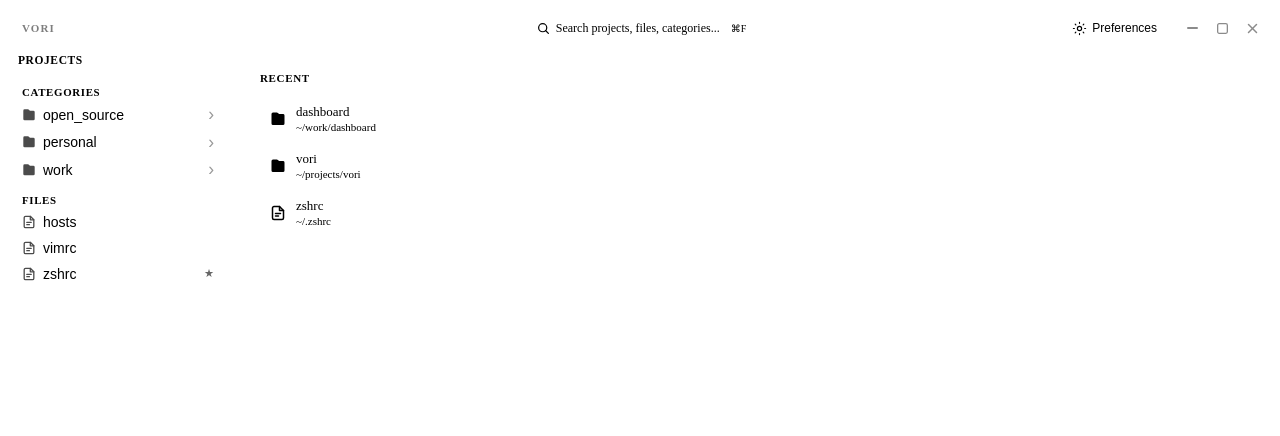
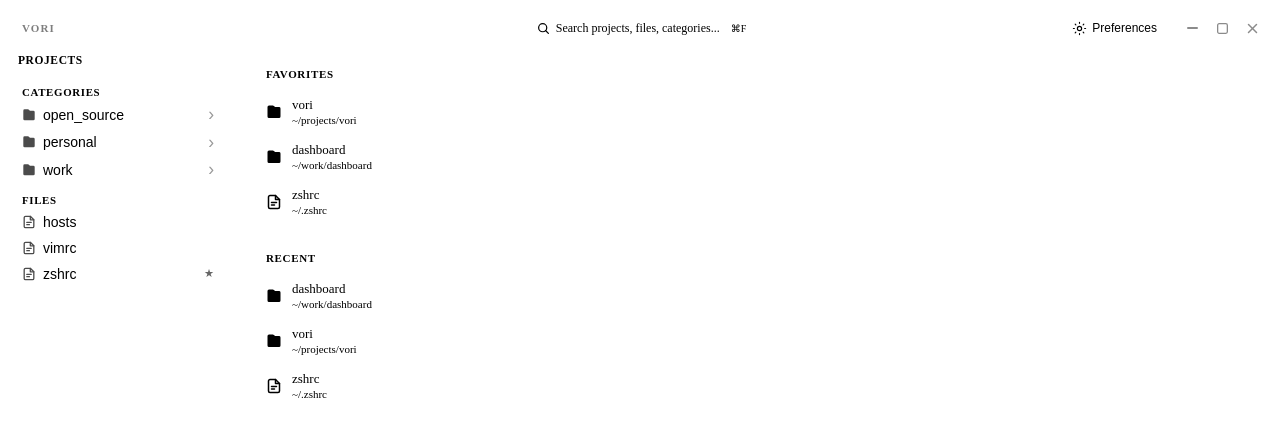
Before and after one commit to edu526/vori, a SvelteKit app: page / in a window 1280 px wide. Shown: the top 436 px of the page. Built offline with nearby package versions, Linux system fonts and the light colour scheme.

Commit message:
feat: Introduce `HomeView` component to display favorite and recent items, replacing `RecentsView`, and remove deprecated Linux desktop template configuration.

```diff
--- a/src-tauri/tauri.conf.json
+++ b/src-tauri/tauri.conf.json
@@ -34,9 +34,6 @@
       "icons/128x128@2x.png",
       "icons/icon.icns",
       "icons/icon.ico"
-    ],
-    "linux": {
-      "desktopTemplate": "icons/vori.desktop"
-    }
+    ]
   }
 }
--- /dev/null
+++ b/src/lib/components/HomeView.svelte
@@ -0,0 +1,312 @@
+<script lang="ts">
+  import { configStore } from '$lib/stores/config.svelte';
+  import { openProjectInEditor, openFileInEditor, openInTerminal, addRecent } from '$lib/api/commands';
+  import { getCurrentWindow } from '@tauri-apps/api/window';
+  import ItemIcon from '$lib/components/ItemIcon.svelte';
+  import { navigationStore } from '$lib/stores/navigation.svelte';
+
+  const MAX_RECENTS = 8;
+
+  const EDITOR_LABELS: Record<string, string> = {
+    vscode: 'VSCode', 'vscode-insiders': 'VSCode Insiders', cursor: 'Cursor',
+    windsurf: 'Windsurf', kiro: 'Kiro', zed: 'Zed', fleet: 'Fleet',
+    sublime: 'Sublime Text', graviton: 'Graviton', helix: 'Helix',
+    neovim: 'Neovim', vim: 'Vim', emacs: 'Emacs', kate: 'Kate', gedit: 'Gedit',
+  };
+
+  function editorLabel(id: string) {
+    return EDITOR_LABELS[id] ?? id;
+  }
+
+  // ── Derived state ────────────────────────────────────────────────────────────
+
+  const defaultEditor = $derived(configStore.preferences.default_editor);
+  const recents = $derived(configStore.recents.slice(0, MAX_RECENTS));
+
+  const favItems = $derived(() => {
+    const items: { key: string; name: string; path: string; type: 'project' | 'file' }[] = [];
+    for (const key of configStore.favorites.projects) {
+      const p = configStore.projects[key];
+      if (p) items.push({ key, name: key, path: p.path, type: 'project' });
+    }
+    for (const key of configStore.favorites.files) {
+      const f = configStore.files[key];
+      if (f) items.push({ key, name: key, path: f.path, type: 'file' });
+    }
+    return items;
+  });
+
+  const hasFavorites = $derived(favItems().length > 0);
+  const hasRecents = $derived(recents.length > 0);
+  const isEmpty = $derived(!hasFavorites && !hasRecents);
+
+  // ── Actions ──────────────────────────────────────────────────────────────────
+
+  function formatPath(path: string) {
+    return path.replace(/^\/home\/[^/]+/, '~');
+  }
+
+  function trackRecent(path: string, name: string, type: 'project' | 'file') {
+    const item = { path, name, type, timestamp: Date.now() / 1000 };
+    addRecent(item);
+    navigationStore.addRecentToView(item);
+    configStore.recents = [item, ...configStore.recents.filter(r => r.path !== path)].slice(0, 20);
+  }
+
+  async function openProject(path: string, name: string) {
+    await openProjectInEditor(path, defaultEditor);
+    trackRecent(path, name, 'project');
+    if (configStore.preferences.close_on_open_editor) await getCurrentWindow().close();
+  }
+
+  async function openTerminal(path: string) {
+    await openInTerminal(path);
+    if (configStore.preferences.close_on_open_terminal) await getCurrentWindow().close();
+  }
+
+  async function openFile(path: string, name: string) {
+    await openFileInEditor(path, configStore.preferences.default_text_editor);
+    trackRecent(path, name, 'file');
+    if (configStore.preferences.close_on_open_file) await getCurrentWindow().close();
+  }
+</script>
+
+<div class="home-view" role="region" oncontextmenu={(e) => e.preventDefault()}>
+
+  {#if isEmpty}
+    <div class="empty-state">
+      <span class="empty-icon">⌘</span>
+      <p class="empty-title">No recent projects</p>
+      <p class="empty-hint">Open a category to browse your projects</p>
+    </div>
+
+  {:else}
+
+    {#if hasFavorites}
+      <section>
+        <h2 class="section-title">Favorites</h2>
+        <ul class="list">
+          {#each favItems() as item (item.key)}
+            <li class="item">
+              <div class="item-icon starred">
+                <ItemIcon type={item.type} size={16} />
+              </div>
+              <div class="item-info">
+                <span class="item-name">{item.name}</span>
+                <span class="item-path">{formatPath(item.path)}</span>
+              </div>
+              <div class="item-actions">
+                {#if item.type === 'project'}
+                  <button onclick={() => openProject(item.path, item.name)}>
+                    Open in {editorLabel(defaultEditor)}
+                  </button>
+                  <button onclick={() => openTerminal(item.path)}>Terminal</button>
+                {:else}
+                  <button onclick={() => openFile(item.path, item.name)}>Open</button>
+                {/if}
+              </div>
+            </li>
+          {/each}
+        </ul>
+      </section>
+    {/if}
+
+    {#if hasFavorites && hasRecents}
+      <div class="divider"></div>
+    {/if}
+
+    {#if hasRecents}
+      <section>
+        <h2 class="section-title">Recent</h2>
+        <ul class="list">
+          {#each recents as item (item.path)}
+            <li class="item">
+              <div class="item-icon">
+                <ItemIcon type={item.type === 'file' ? 'file' : 'project'} size={16} />
+              </div>
+              <div class="item-info">
+                <span class="item-name">{item.name}</span>
+                <span class="item-path">{formatPath(item.path)}</span>
+              </div>
+              <div class="item-actions">
+                {#if item.type === 'project'}
+                  <button onclick={() => openProject(item.path, item.name)}>
+                    Open in {editorLabel(defaultEditor)}
+                  </button>
+                  <button onclick={() => openTerminal(item.path)}>Terminal</button>
+                {:else}
+                  <button onclick={() => openFile(item.path, item.name)}>Open</button>
+                {/if}
+              </div>
+            </li>
+          {/each}
+        </ul>
+      </section>
+    {/if}
+
+  {/if}
+</div>
+
+<style>
+  .home-view {
+    flex: 1;
+    padding: 20px 28px;
+    overflow-y: auto;
+    border-left: 1px solid var(--color-border);
+    background: var(--color-bg);
+    display: flex;
+    flex-direction: column;
+    gap: 0;
+  }
+
+  /* ── Empty state ── */
+  .empty-state {
+    flex: 1;
+    display: flex;
+    flex-direction: column;
+    align-items: center;
+    justify-content: center;
+    gap: 6px;
+    color: var(--color-text-secondary);
+  }
+
+  .empty-icon {
+    font-size: 2rem;
+    opacity: 0.3;
+    margin-bottom: 4px;
+  }
+
+  .empty-title {
+    font-size: 0.9rem;
+    font-weight: 500;
+    margin: 0;
+    color: var(--color-text-secondary);
+  }
+
+  .empty-hint {
+    font-size: 0.78rem;
+    margin: 0;
+    opacity: 0.7;
+  }
+
+  /* ── Sections ── */
+  section {
+    display: flex;
+    flex-direction: column;
+    gap: 4px;
+  }
+
+  .section-title {
+    font-size: 11px;
+    font-weight: 600;
+    letter-spacing: 0.06em;
+    text-transform: uppercase;
+    color: var(--color-text-secondary);
+    margin: 0 0 6px;
+    padding: 0 10px;
+  }
+
+  .divider {
+    height: 1px;
+    background: var(--color-border);
+    margin: 14px 10px;
+  }
+
+  /* ── Items ── */
+  .list {
+    list-style: none;
+    margin: 0;
+    padding: 0;
+    display: flex;
+    flex-direction: column;
+    gap: 2px;
+  }
+
+  .item {
+    display: flex;
+    align-items: center;
+    gap: 10px;
+    padding: 7px 10px;
+    border-radius: 7px;
+    cursor: default;
+  }
+
+  .item:hover {
+    background: var(--color-hover);
+  }
+
+  .item-icon {
+    width: 16px;
+    height: 16px;
+    flex-shrink: 0;
+    color: var(--color-text-secondary);
+  }
+
+  .item-icon.starred {
+    color: var(--color-accent);
+  }
+
+  .item-info {
+    flex: 1;
+    min-width: 0;
+    display: flex;
+    flex-direction: column;
+    gap: 1px;
+  }
+
+  .item-name {
+    font-size: 13px;
+    font-weight: 500;
+    color: var(--color-text);
+    white-space: nowrap;
+    overflow: hidden;
+    text-overflow: ellipsis;
+  }
+
+  .item-path {
+    font-size: 11px;
+    color: var(--color-text-secondary);
+    white-space: nowrap;
+    overflow: hidden;
+    text-overflow: ellipsis;
+  }
+
+  .item-actions {
+    display: flex;
+    gap: 6px;
+    flex-shrink: 0;
+    opacity: 0;
+    transition: opacity 0.1s;
+  }
+
+  .item:hover .item-actions {
+    opacity: 1;
+  }
+
+  .item-actions button {
+    font-size: 11px;
+    padding: 3px 8px;
+    border-radius: 4px;
+    border: 1px solid var(--color-border);
+    background: var(--color-surface);
+    color: var(--color-text);
+    cursor: pointer;
+    white-space: nowrap;
+  }
+
+  .item-actions button:hover {
+    background: var(--color-accent);
+    color: white;
+    border-color: var(--color-accent);
+  }
+
+  .item-actions button:first-child {
+    background: var(--color-accent);
+    color: white;
+    border-color: var(--color-accent);
+  }
+
+  .item-actions button:first-child:hover {
+    opacity: 0.85;
+  }
+</style>
--- a/src/routes/+page.svelte
+++ b/src/routes/+page.svelte
@@ -14,7 +14,7 @@
   import ProjectDialog from '$lib/components/dialogs/ProjectDialog.svelte';
   import FileDialog from '$lib/components/dialogs/FileDialog.svelte';
   import PreferencesDialog from '$lib/components/dialogs/PreferencesDialog.svelte';
-  import RecentsView from '$lib/components/RecentsView.svelte';
+  import HomeView from '$lib/components/HomeView.svelte';
   import SearchModal from '$lib/components/SearchModal.svelte';
   import type { SearchResult } from '$lib/api/types';
 
@@ -140,8 +140,8 @@
     />
     <div class="main-content">
       <ColumnBrowser />
-      {#if navigationStore.columns[0]?.selectedKey === null && configStore.recents.length > 0}
-        <RecentsView />
+      {#if navigationStore.columns[0]?.selectedKey === null}
+        <HomeView />
       {/if}
     </div>
   {/if}
```
